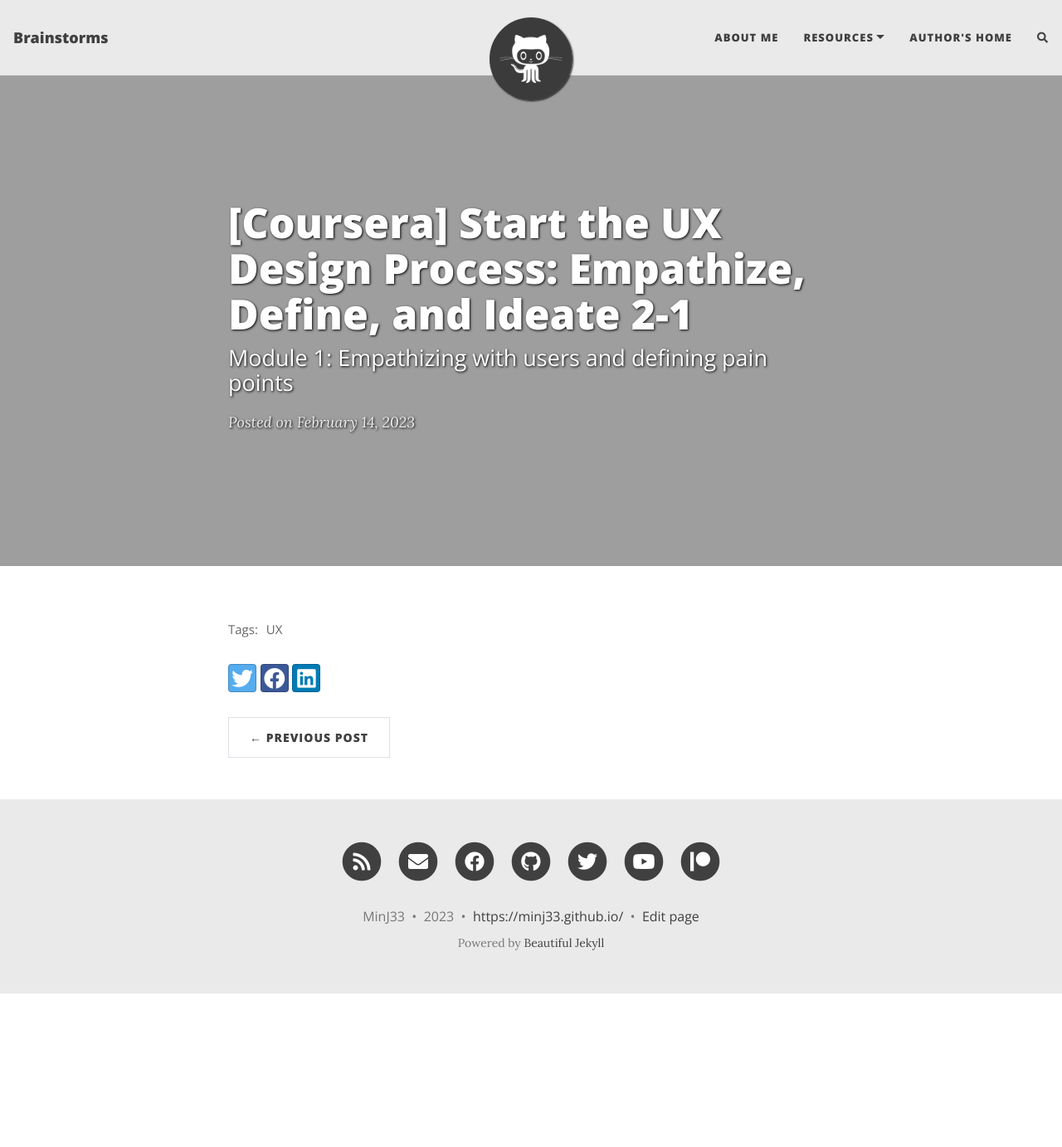
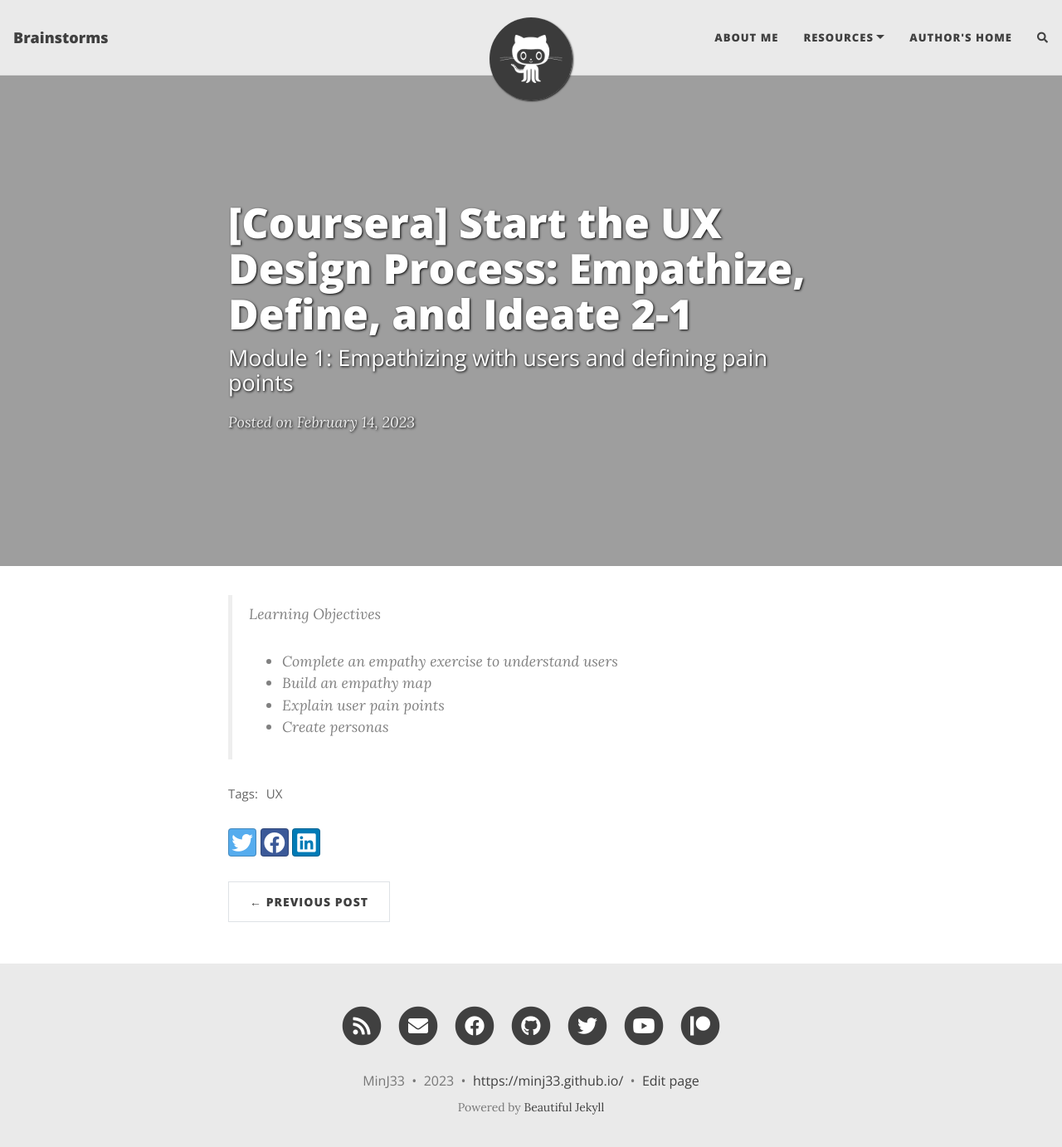
Before and after one commit to MinJ33/MinJ33.github.io, a Jekyll site: the page built from _posts/2023-02-14-UX-Module2-1.md, in a window 1280 px wide and 1395 px high. Shown: the top 1382 px of the window at 83% size. Built offline with Jekyll 4.4.1, drawn with Linux system fonts in a browser that asks for light colours; nearby versions of some CDN libraries; comment, search, counter and statistics services are not loaded.

Commit message:
Learning Objectives

```diff
--- a/_posts/2023-02-14-UX-Module2-1.md
+++ b/_posts/2023-02-14-UX-Module2-1.md
@@ -7,3 +7,9 @@
 share-img: /assets/img/module2-1_path.jpg
 tags: [UX]
 ---
+
+> Learning Objectives
+- Complete an empathy exercise to understand users
+- Build an empathy map
+- Explain user pain points
+- Create personas
```
